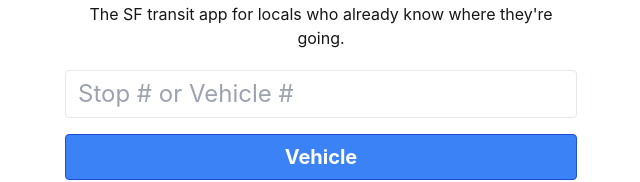
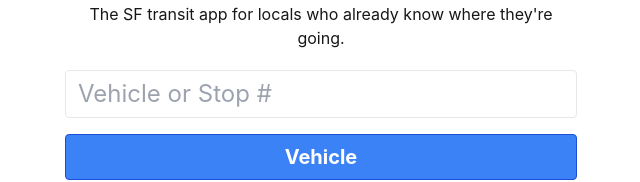
Before and after one commit to djbusstop/muni-on-the-go, a Next.js app: page / in a window 1280 px wide. Shown: the part 184-366 px from the top of the page, without its empty margins (319-959 px from the left). Built offline with nearby package versions, Linux system fonts and the light colour scheme; no server answers.

Commit message:
improve text

```diff
--- a/app/_components/SearchForm.tsx
+++ b/app/_components/SearchForm.tsx
@@ -20,7 +20,7 @@ const VehicleIdForm = () => {
         inputMode="numeric"
         pattern="[0-9]*"
         aria-label="Current bus or train number"
-        placeholder="Stop # or Vehicle #"
+        placeholder="Vehicle or Stop #"
         onChange={(event) => setInputValue(event.target.value)}
       />
       <button
```
